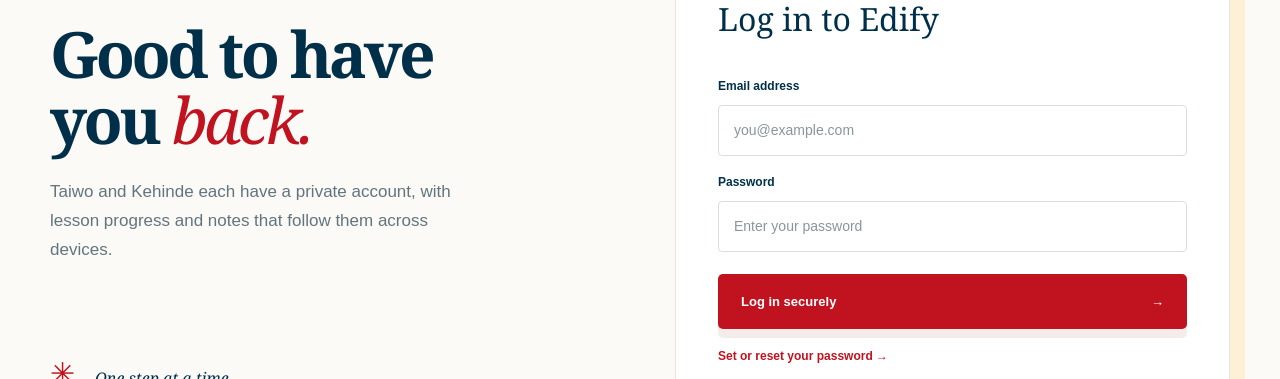
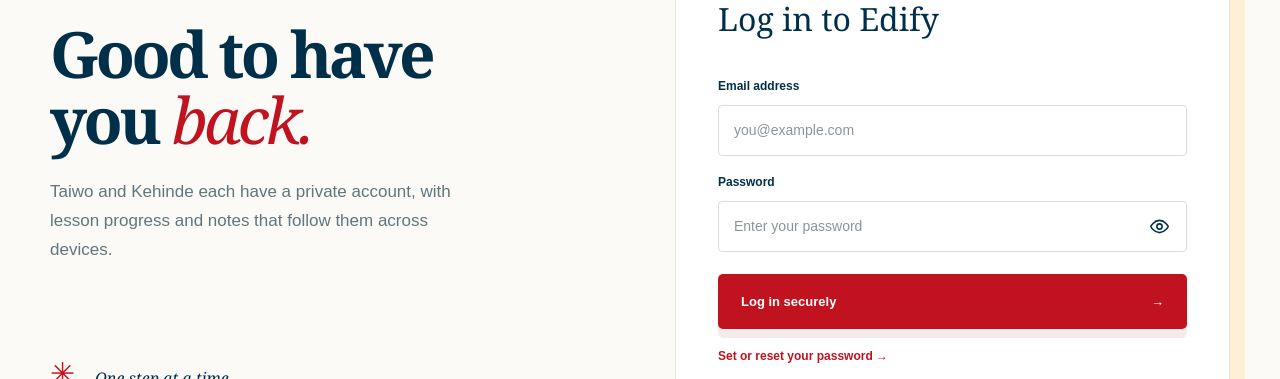
Before and after one commit to adeyanjufuhad/Edify, a Next.js app: page /login in a window 1280 px wide. Shown: the part 223-602 px from the top of the page. Built offline with nearby package versions, Linux system fonts and the light colour scheme.

Commit message:
Add show/hide password toggle and fix PasswordField label typing
The reset-password form omitted the required label prop, which broke
type-checking and the production build.

Co-Authored-By: Claude Sonnet 5.5 <noreply@anthropic.com>

```diff
--- a/src/app/login/page.tsx
+++ b/src/app/login/page.tsx
@@ -4,6 +4,7 @@ import Link from "next/link";
 import { useState, type FormEvent } from "react";
 import { useRouter } from "next/navigation";
 import { authClient } from "@/lib/auth/client";
+import PasswordField from "@/components/password-field";
 
 export default function LoginPage() {
   const router = useRouter();
@@ -29,7 +30,7 @@ export default function LoginPage() {
 
   return <main className="account-page"><header className="site-header shell"><Link href="/" className="brand"><span className="brand-mark">e.</span><span>edify<span className="brand-period">.</span></span></Link><Link href="/" className="back-link">← Back to home</Link></header>
     <div className="login-layout shell"><div className="login-intro"><span className="section-kicker">YOUR STUDY SPACE</span><h1>Good to have<br />you <em>back.</em></h1><p>Taiwo and Kehinde each have a private account, with lesson progress and notes that follow them across devices.</p><div className="login-decoration">✳ <span>One step at a time.</span></div></div>
-      <div className="login-panel"><span className="panel-overline">WELCOME BACK</span><h2>Log in to Edify</h2><form onSubmit={handleSubmit} className="login-form"><label htmlFor="email">Email address</label><input id="email" type="email" autoComplete="username" required value={email} onChange={(event) => setEmail(event.target.value)} placeholder="you@example.com" /><label htmlFor="password">Password</label><input id="password" type="password" autoComplete="current-password" required value={password} onChange={(event) => setPassword(event.target.value)} placeholder="Enter your password" /><button className="button button-red" type="submit" disabled={busy}>{busy ? "Signing in…" : "Log in securely"}<span aria-hidden="true">→</span></button>{error && <p role="alert" className="form-error">{error}</p>}</form><Link href="/reset-password" className="reset-link">Set or reset your password →</Link><p className="login-note">Each learner has a private account. Use the email address your parent chose for you.</p></div>
+      <div className="login-panel"><span className="panel-overline">WELCOME BACK</span><h2>Log in to Edify</h2><form onSubmit={handleSubmit} className="login-form"><label htmlFor="email">Email address</label><input id="email" type="email" autoComplete="username" required value={email} onChange={(event) => setEmail(event.target.value)} placeholder="you@example.com" /><label htmlFor="password">Password</label><PasswordField id="password" label="password" autoComplete="current-password" value={password} onChange={(event) => setPassword(event.target.value)} placeholder="Enter your password" /><button className="button button-red" type="submit" disabled={busy}>{busy ? "Signing in…" : "Log in securely"}<span aria-hidden="true">→</span></button>{error && <p role="alert" className="form-error">{error}</p>}</form><Link href="/reset-password" className="reset-link">Set or reset your password →</Link><p className="login-note">Each learner has a private account. Use the email address your parent chose for you.</p></div>
     </div>
   </main>;
 }
--- /dev/null
+++ b/src/components/password-field.tsx
@@ -0,0 +1,54 @@
+"use client";
+
+import { useState, type ChangeEvent } from "react";
+
+type PasswordFieldProps = {
+  id: string;
+  label?: string;
+  value: string;
+  onChange: (event: ChangeEvent<HTMLInputElement>) => void;
+  autoComplete: string;
+  placeholder?: string;
+  minLength?: number;
+};
+
+export default function PasswordField({ id, label = "password", value, onChange, autoComplete, placeholder, minLength }: PasswordFieldProps) {
+  const [visible, setVisible] = useState(false);
+
+  return (
+    <div className="password-field">
+      <input
+        id={id}
+        type={visible ? "text" : "password"}
+        autoComplete={autoComplete}
+        minLength={minLength}
+        required
+        value={value}
+        onChange={onChange}
+        placeholder={placeholder}
+      />
+      <button
+        className="password-toggle"
+        type="button"
+        aria-label={`${visible ? "Hide" : "Show"} ${label}`}
+        aria-pressed={visible}
+        aria-controls={id}
+        onClick={() => setVisible((current) => !current)}
+      >
+        {visible ? (
+          <svg viewBox="0 0 24 24" fill="none" stroke="currentColor" strokeWidth="1.8" strokeLinecap="round" strokeLinejoin="round" aria-hidden="true">
+            <path d="M3 3l18 18" />
+            <path d="M10.6 5.2A10.8 10.8 0 0 1 12 5c5 0 8.8 4.1 10 7a11.7 11.7 0 0 1-3.1 4.5" />
+            <path d="M6.1 6.1A11.7 11.7 0 0 0 2 12c1.2 2.9 5 7 10 7 1.7 0 3.2-.5 4.5-1.2" />
+            <path d="M9.9 9.9a3 3 0 0 0 4.2 4.2" />
+          </svg>
+        ) : (
+          <svg viewBox="0 0 24 24" fill="none" stroke="currentColor" strokeWidth="1.8" strokeLinecap="round" strokeLinejoin="round" aria-hidden="true">
+            <path d="M2 12s3.5-7 10-7 10 7 10 7-3.5 7-10 7S2 12 2 12Z" />
+            <circle cx="12" cy="12" r="3" />
+          </svg>
+        )}
+      </button>
+    </div>
+  );
+}
```
Also changed, not shown: src/app/reset-password/reset-password-form.tsx (+2 -1 lines), src/app/globals.css.
